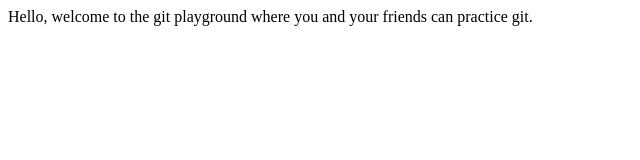
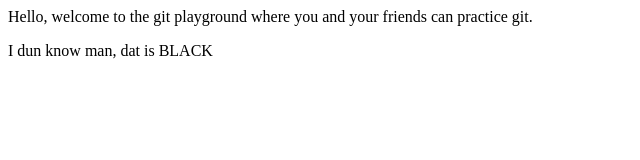
Before and after one commit to Imnotracist/git-playground, a plain HTML site: page index.html in a window 1280 px wide. Shown: the whole page, without its empty margins (0-640 px from the left). Drawn offline with Linux system fonts and the light colour scheme.

Commit message:
BaoDepTrai

```diff
--- a/index.html
+++ b/index.html
@@ -8,6 +8,9 @@
   <body>
     Hello, welcome to the git playground where you and your friends can practice
     git.
-    <!-- Add a <p></p> tag here and its content-->
+    <!-- Add a <p></p> tag here and its content -->
+  <p>
+    I dun know man, dat is BLACK
+  </p>
   </body>
 </html>
```
